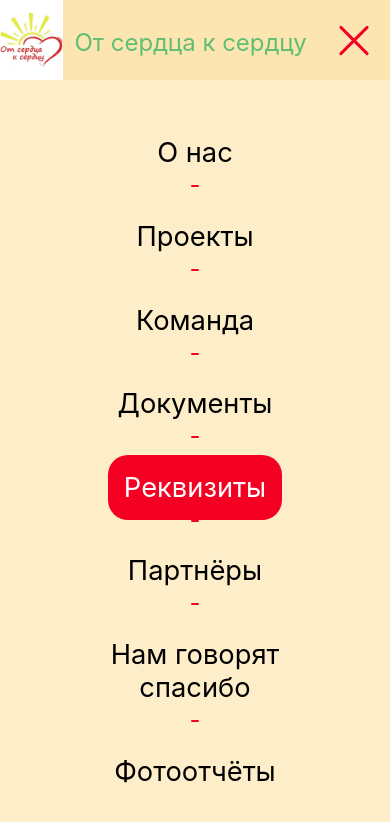
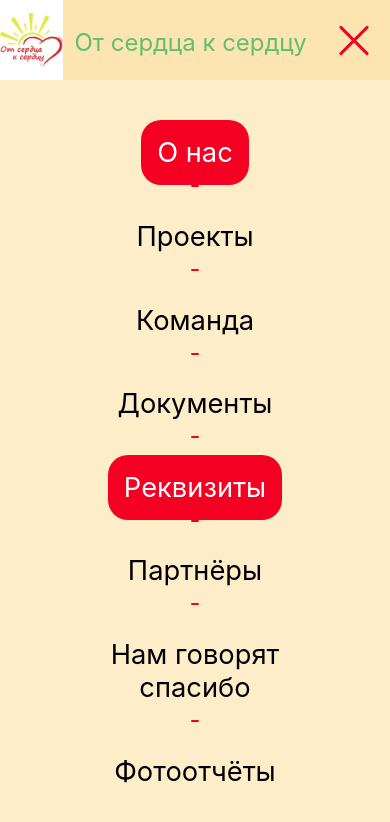
Before and after one commit to IgorDavydenko/charityFund, a React (Create React App) app in the folder client/: page /requisites in a window 390 px wide. Both pictures are taken after a click on the button 354 px from the left and 40 px from the top of the page. Shown: the top 822 px of the page. Built offline with nearby package versions, Linux system fonts and the light colour scheme.

Commit message:
fix navigaton mobile link

```diff
--- a/client/src/components/App.scss
+++ b/client/src/components/App.scss
@@ -57,6 +57,7 @@ code {
 a {
     text-decoration: none;
     cursor: pointer;
+    color: black;
 }
 
 .item_font-red {
--- a/client/src/components/Navigation/Navigation.scss
+++ b/client/src/components/Navigation/Navigation.scss
@@ -25,7 +25,6 @@
       width: 100%;
       padding: 0.6rem;
       font-weight: 400;
-      color: inherit;
       text-align: center;
 
       &:hover, &.active {
--- a/client/src/components/Navigation/index.js
+++ b/client/src/components/Navigation/index.js
@@ -16,7 +16,7 @@ const Navigation = () => {
       <div className='navigation'>
         <div className='navigation__item navigation__about'>
           <NavLink
-            to="/about"
+            to="/"
             activeClassName="active">О нас</NavLink>
         </div>
         <div className='navigation__item'>
--- a/client/src/components/Requisites/index.js
+++ b/client/src/components/Requisites/index.js
@@ -17,10 +17,11 @@ const Requisites = () => {
         ОГРН 1213600020237<br/>
         Р/С 40703 810 8 0206 0000022 АО «АЛЬФА-БАНК<br/>
         БИК 044525593<br/>
-        К/С 30101 810 2 0000 0000593 e-mail: Otserdca36@mail.ru<br/>
+        К/С 30101 810 2 0000 0000593<br/>
+        e-mail: Otserdca36@mail.ru<br/>
       </div>
       <div className="requisites__item requisites__phone">
-        телефон: 89304016757
+        телефон: <a className="item_font-red" href="tel:+79304016757">+7 (930) 401-67-57</a>
       </div>
       <div className="requisites__item requisites__card">
         Карта сбербанка: 2202 2004 7999 9375 Валентина Андреевна С
```
